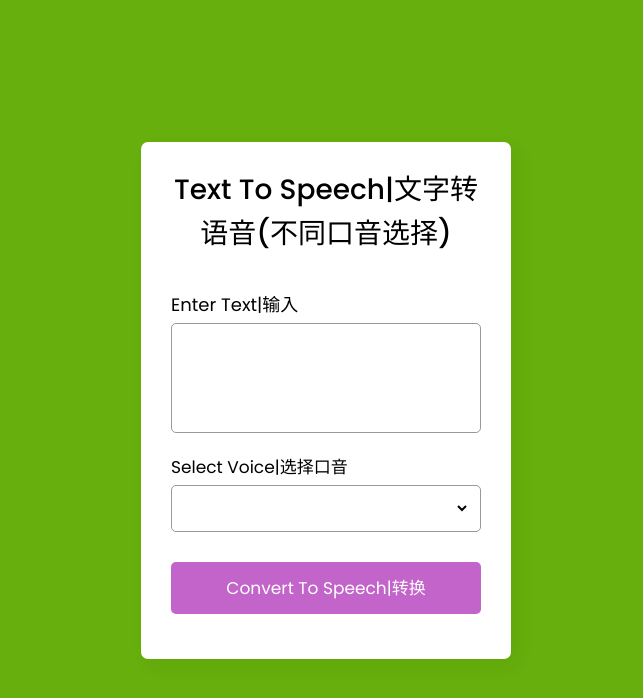
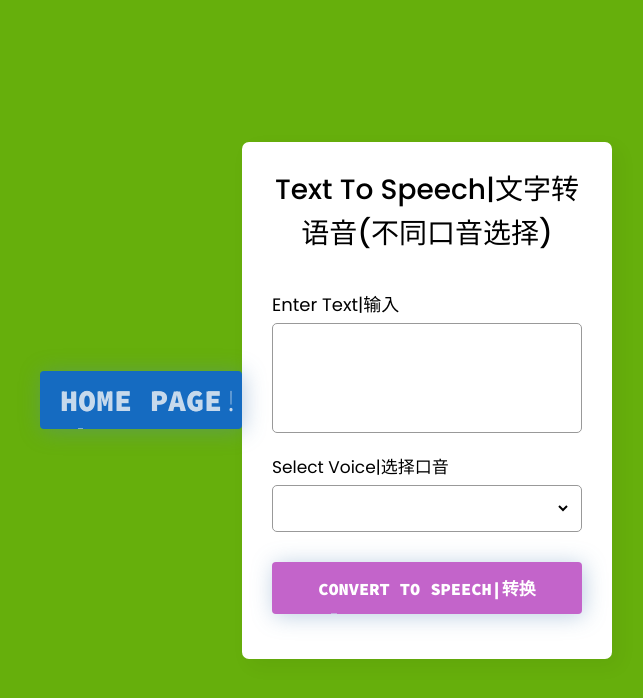
Before and after one commit to bkdzq/textToSpeech, a plain HTML site: page index.html in a window 1280 px wide. Shown: the whole page, without its empty margins (314-957 px from the left). Drawn offline with Linux system fonts and the light colour scheme.

Commit message:
Update index.html

```diff
--- a/index.html
+++ b/index.html
@@ -6,8 +6,140 @@
     <title>Text To Speech in JavaScript | 中级错题家</title>
     <link rel="stylesheet" href="style.css">
     <meta name="viewport" content="width=device-width, initial-scale=1.0">
+
+     <style>
+        @import url('https://fonts.googleapis.com/css?family=Source+Code+Pro:200,900');
+
+:root {
+  --text-color: hsla(210, 50%, 85%, 1);
+  --shadow-color: hsla(210, 40%, 52%, .4);
+  --btn-color: hsl(210, 80%, 42%);
+  --bg-color: #141218;
+}
+
+* {
+  box-sizing: border-box;
+}
+
+
+
+button {
+  position:relative;
+  padding: 10px 20px;
+  border: none;
+  background: none;
+  cursor: pointer;
+
+  font-family: "Source Code Pro";
+  font-weight: 900;
+  text-transform: uppercase;
+  font-size: 30px;
+  color: var(--text-color);
+
+  background-color: var(--btn-color);
+  box-shadow: var(--shadow-color) 2px 2px 22px;
+  border-radius: 4px;
+  z-index: 0;
+  overflow: hidden;
+}
+
+button:focus {
+  outline-color: transparent;
+  box-shadow: var(--btn-color) 2px 2px 22px;
+}
+
+.right::after, button::after {
+  content: var(--content);
+  display: block;
+  position: absolute;
+  white-space: nowrap;
+  padding: 40px 40px;
+  pointer-events:none;
+}
+
+button::after{
+  font-weight: 200;
+  top: -30px;
+  left: -20px;
+}
+
+.right, .left {
+  position: absolute;
+  width: 100%;
+  height: 100%;
+  top: 0;
+}
+.right {
+  left: 66%;
+}
+.left {
+  right: 66%;
+}
+.right::after {
+  top: -30px;
+  left: calc(-66% - 20px);
+
+  background-color: var(--bg-color);
+  color:transparent;
+  transition: transform .4s ease-out;
+  transform: translate(0, -90%) rotate(0deg)
+}
+
+button:hover .right::after {
+  transform: translate(0, -47%) rotate(0deg)
+}
+
+button .right:hover::after {
+  transform: translate(0, -50%) rotate(-7deg)
+}
+
+button .left:hover ~ .right::after {
+  transform: translate(0, -50%) rotate(7deg)
+}
+
+/* bubbles */
+button::before {
+  content: '';
+  pointer-events: none;
+  opacity: .6;
+  background:
+    radial-gradient(circle at 20% 35%,  transparent 0,  transparent 2px, var(--text-color) 3px, var(--text-color) 4px, transparent 4px),
+    radial-gradient(circle at 75% 44%, transparent 0,  transparent 2px, var(--text-color) 3px, var(--text-color) 4px, transparent 4px),
+    radial-gradient(circle at 46% 52%, transparent 0, transparent 4px, var(--text-color) 5px, var(--text-color) 6px, transparent 6px);
+
+  width: 100%;
+  height: 300%;
+  top: 0;
+  left: 0;
+  position: absolute;
+  animation: bubbles 5s linear infinite both;
+}
+
+@keyframes bubbles {
+  from {
+    transform: translate();
+  }
+  to {
+    transform: translate(0, -66.666%);
+  }
+}
+
+        </style>
+    <!-- 主页重定向 -->
+
   </head>
   <body>
+     <!-- 主页重定向 -->
+      <a target="_blank" href="https://bkdzq.github.io/">
+        <button style="--content: 'Home Page!';"href="https://bkdzq.github.io/">
+            <div class="left"></div>
+             Home Page
+            <div class="right"></div>
+          </button>
+
+      </a>
+        <!-- 主页重定向 -->
+
     <div class="wrapper">
       <header>Text To Speech|文字转语音(不同口音选择)</header>
       <form action="#">
```
